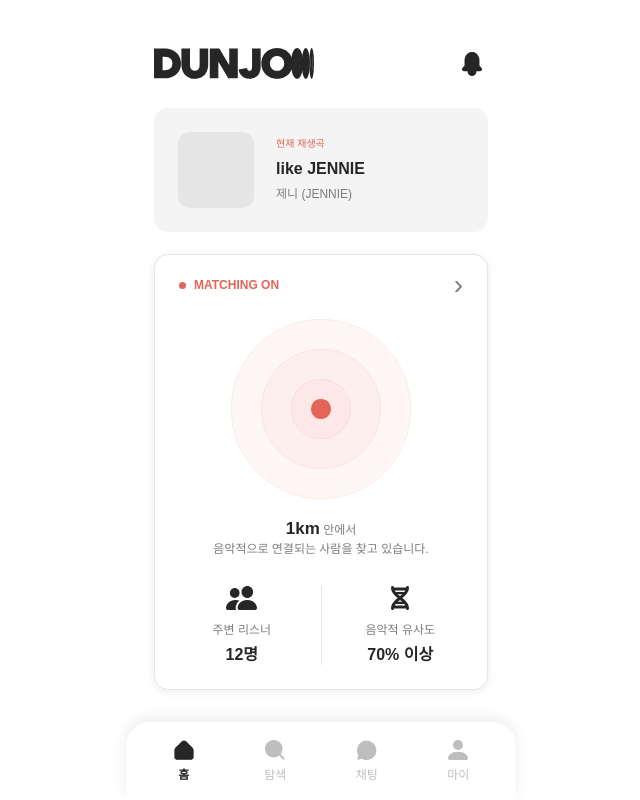
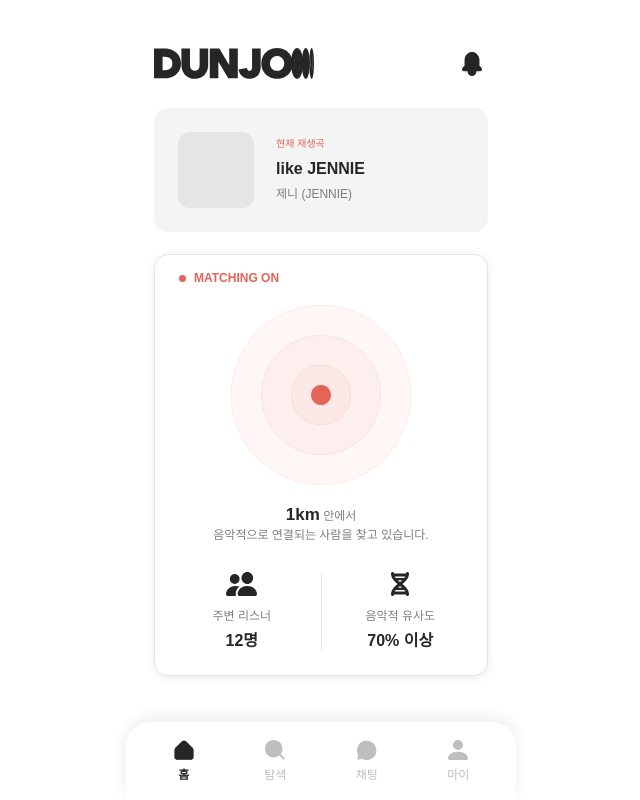
Before and after one commit to 2026-DUNJO/FE, a React (Vite) app: page /home in a window 1280 px wide. Shown: the whole page, without its empty margins (319-959 px from the left). Built offline with nearby package versions, Linux system fonts and the light colour scheme; a web font is replaced by a local one.

Commit message:
style: back arrow remove

```diff
--- a/src/components/home/AfterHome.jsx
+++ b/src/components/home/AfterHome.jsx
@@ -88,10 +88,6 @@
               <StatusDot />
               MATCHING ON
             </MatchingStatus>
-
-            <MatchingArrow>
-              ›
-            </MatchingArrow>
           </MatchingHeader>
 
           {/* 레이더 */}
--- a/src/pages/Search.jsx
+++ b/src/pages/Search.jsx
@@ -120,13 +120,6 @@
         ======================================== */}
 
         <SearchTop>
-          <BackButton
-            type="button"
-            onClick={() => navigate(-1)}
-            aria-label="뒤로가기"
-          >
-            ‹
-          </BackButton>
 
           <SearchTitle>
             {isPaused ? "Paused" : "Searching..."}
```
